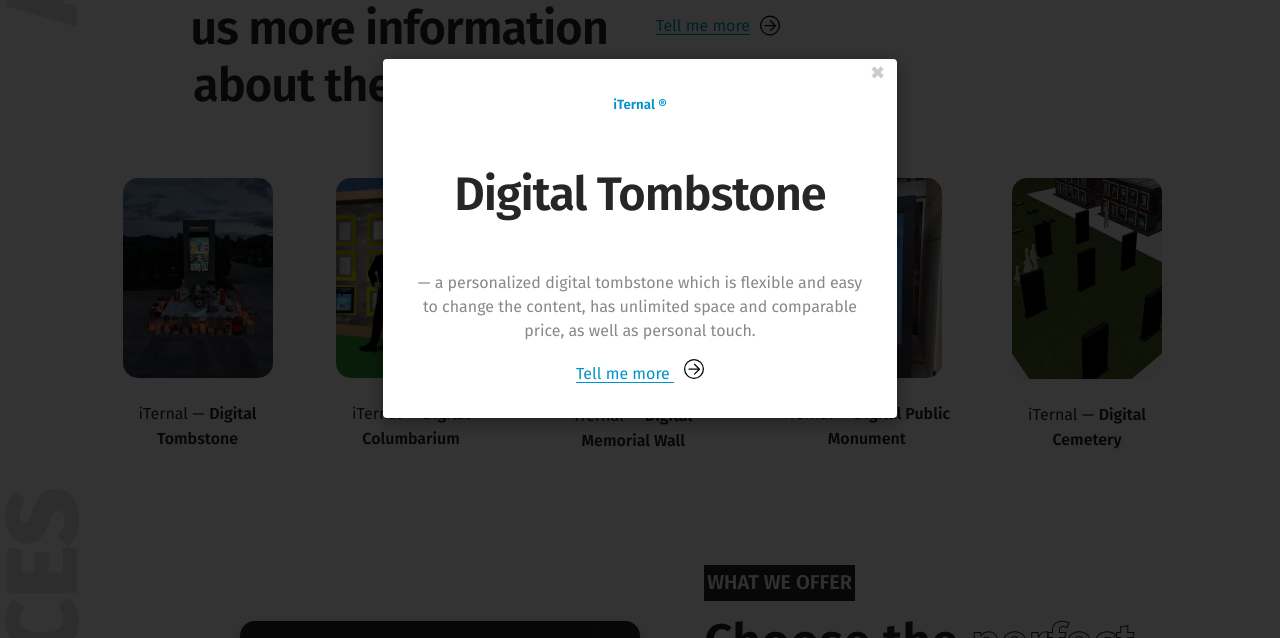
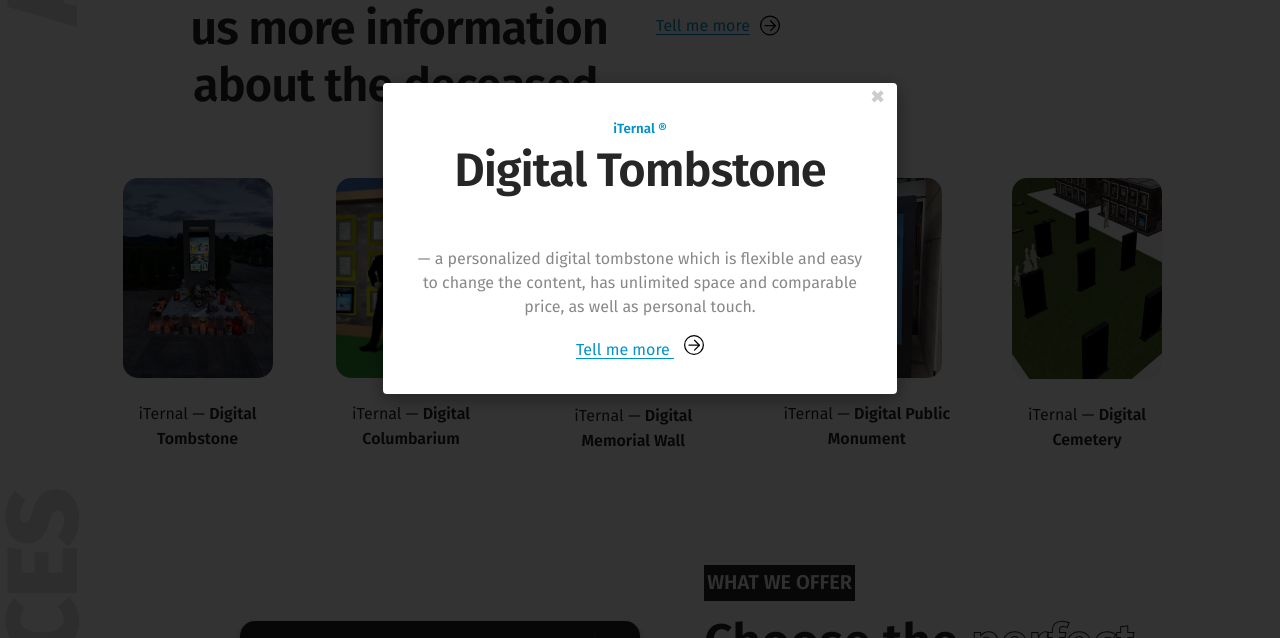
Before and after one commit to midvik87/ternal, a plain HTML site: page index.html in a window 1280 px wide. Both pictures are taken after a click on the picture 197 px from the left and 1640 px from the top of the page. Shown: the part 1362-2000 px from the top of the page. Drawn offline with Linux system fonts and the light colour scheme.

Commit message:
Update style.css
modal h3 margin 0 !important

```diff
--- a/iternal/assets/css/style.css
+++ b/iternal/assets/css/style.css
@@ -759,7 +759,7 @@ footer .container::after {
 
 .modal-content h3 {
     margin-bottom: 2rem;
-    /* margin-top: 0 !important; */
+    margin-top: 0 !important;
 }
 
 .modal-content p {
```
